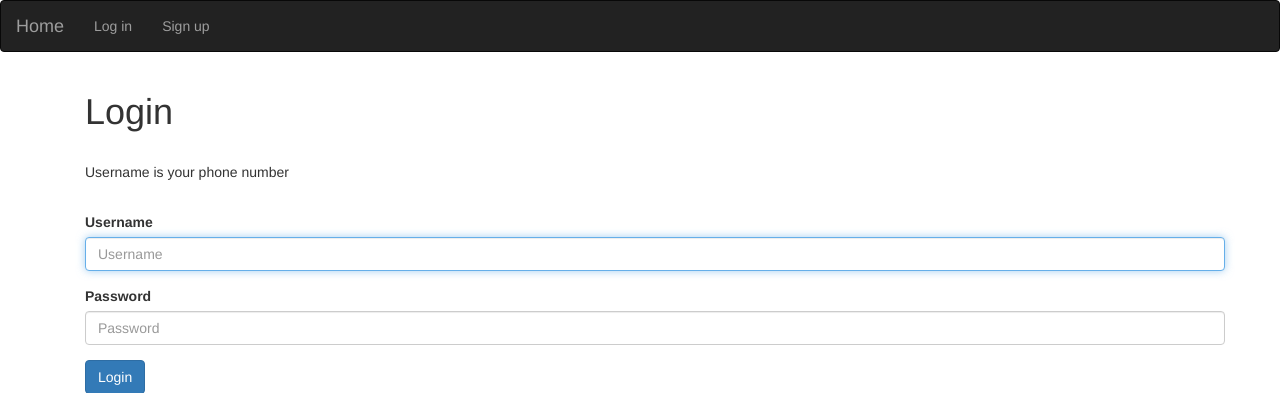
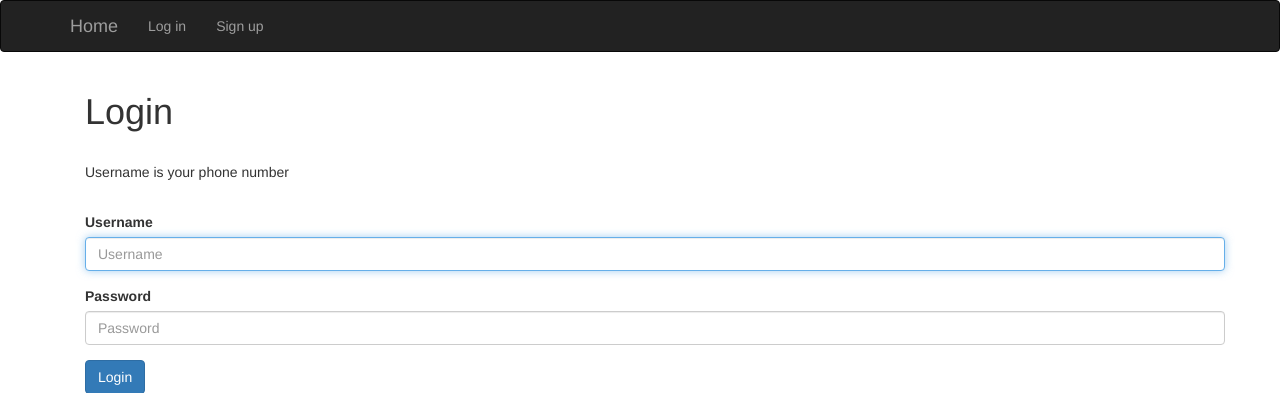
Before and after one commit to Suryanshm000/Bring-my-flower, a Django app: page /accounts/login/ in a window 1280 px wide. Shown: the top 393 px of the page. Run offline with Django 3.2, Linux system fonts and the light colour scheme; some libraries are stand-ins or nearby versions.

Commit message:
Changed signup

```diff
--- a/accounts/forms.py
+++ b/accounts/forms.py
@@ -10,5 +10,5 @@ class UserCreateForm(UserCreationForm):
 
     def __init__(self, *args, **kwargs):
         super().__init__(*args, **kwargs)
-        # self.fields['username'].widget.attrs['autocomplete'] = 'off'
         self.fields["username"].label = "Phone Number"
+        self.fields["username"].help_text = None
--- a/accounts/templates/accounts/login.html
+++ b/accounts/templates/accounts/login.html
@@ -1,6 +1,4 @@
 {% extends "base.html" %}
-
-{# at the terminal, run pip install django-bootstrap4 #}
 
 {% load bootstrap4 %}
 
--- a/accounts/templates/accounts/signup.html
+++ b/accounts/templates/accounts/signup.html
@@ -4,7 +4,7 @@
 
 {% block content %}
 <div class="container">
-  <h2>Sign Up</h2>
+  <h1>Sign Up</h1>
   <br>
 
   <form method="POST" class="form">
--- a/templates/base.html
+++ b/templates/base.html
@@ -14,9 +14,9 @@
 <body>
 
     <nav class="navbar navbar-inverse"  role="navigation" id="navbar">
-        <div class="container-fluid">
+        <div class="container">
           <div class="navbar-header">
-            <a class="navbar-brand mynav textcolor" href="{% url 'home' %}">Home</a>
+            <a class="navbar-brand mynav" href="{% url 'home' %}">Home</a>
           </div>
 
           <!-- <button class="navbar-toggler" type="button" data-toggle="collapse"
@@ -29,8 +29,8 @@
 
             <div class="navbar-nav ml-auto">
               <ul class="nav navbar-nav">
-              <li><a class="nav-item nav-link textcolor" href="{% url 'accounts:login' %}" class="btn btn-simple">Log in</a></li>
-               <li><a class="nav-item nav-link textcolor" href="{% url 'accounts:signup' %}" class="btn btn-simple">Sign up</a></li>
+              <li><a class="nav-item nav-link" href="{% url 'accounts:login' %}" class="btn btn-simple">Log in</a></li>
+               <li><a class="nav-item nav-link" href="{% url 'accounts:signup' %}" class="btn btn-simple">Sign up</a></li>
                </ul>
             </div>
           </div>
```
Also changed, not shown: db.sqlite3.
